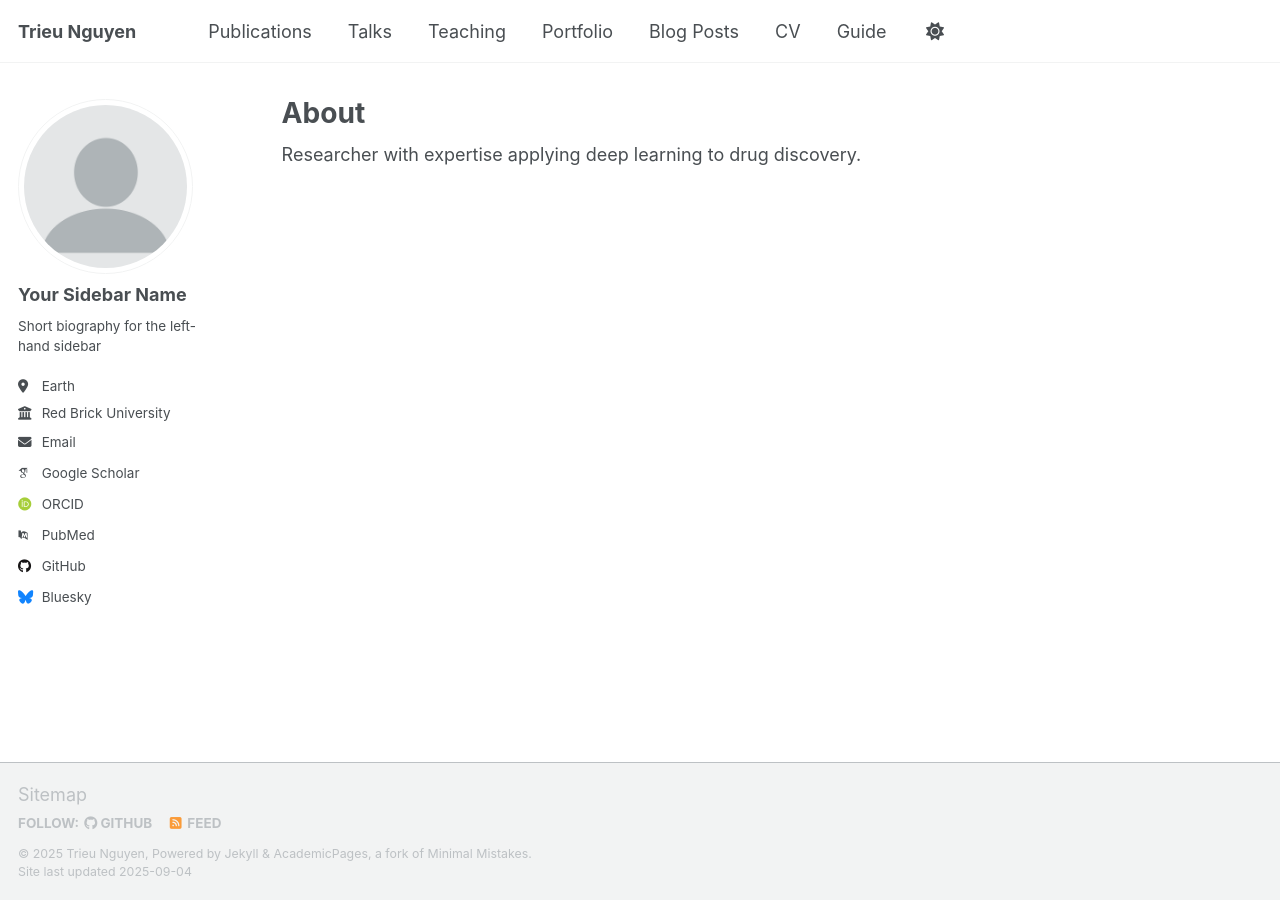
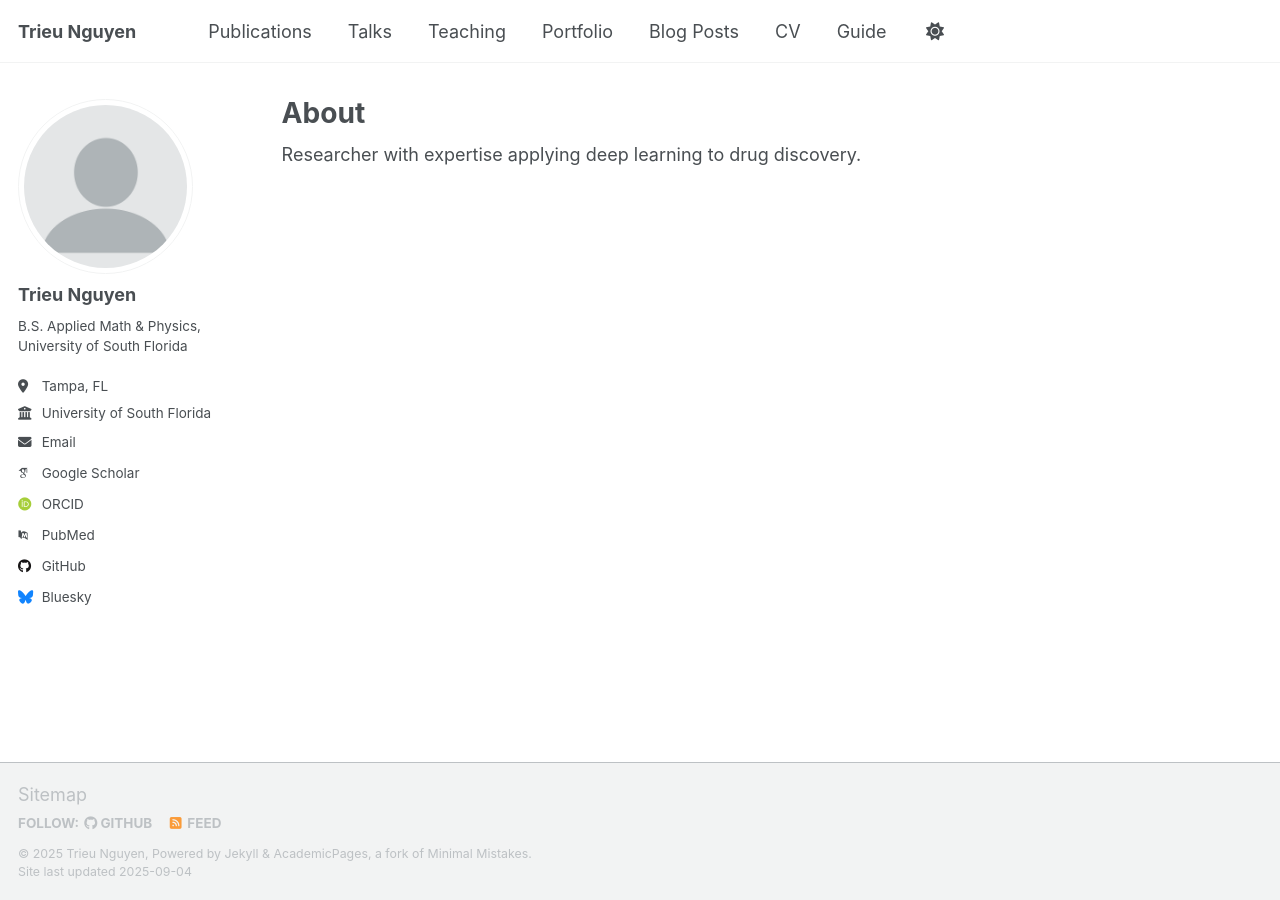
Before and after one commit to nnhoangtrieu/nnhoangtrieu.github.io, a Jekyll site: the page built from _pages/about.md, in a window 1280 px wide. Built offline with Jekyll 4.4.1, drawn with Linux system fonts in a browser that asks for light colours; some web fonts are replaced; a script that is not in the unit is left out.

Commit message:
Update author information in _config.yml

```diff
--- a/_config.yml
+++ b/_config.yml
@@ -23,11 +23,11 @@ repository               : "academicpages/academicpages.github.io"
 author:
   # Biographic information
   avatar           : "profile.png"
-  name             : "Your Sidebar Name"
+  name             : "Trieu Nguyen"
   pronouns         : # example: "she/her"
-  bio              : "Short biography for the left-hand sidebar"
-  location         : "Earth"
-  employer         : "Red Brick University"
+  bio              : "B.S. Applied Math & Physics, University of South Florida"
+  location         : "Tampa, FL"
+  employer         : "University of South Florida"
   uri              : # URL
   email            : "none@example.org"
 
```
